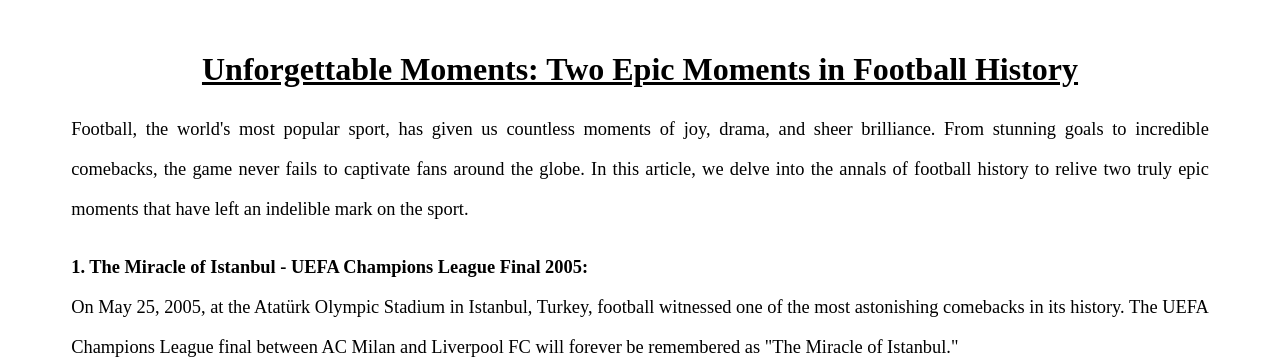
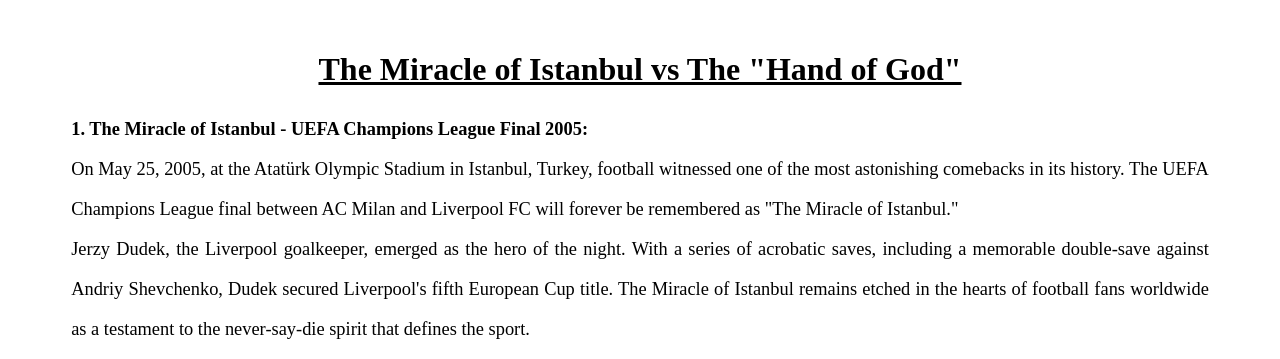
Before and after one commit to kirbylh/epic-moment-v1, a plain HTML site: page index.html in a window 1280 px wide. Shown: the top 359 px of the page. Drawn offline with Linux system fonts and the light colour scheme.

Commit message:
Add files via upload

```diff
--- a/index.html
+++ b/index.html
@@ -6,18 +6,8 @@
     </head>
     <body>
         <div id="article">
-            <h1>Unforgettable Moments: Two Epic Moments in Football History</h1>
+            <h1>The Miracle of Istanbul vs The "Hand of God"</h1>
 
-            <p>
-                Football, the world's most popular sport, has given us countless moments of joy,
-                drama, and sheer brilliance. From stunning goals to incredible comebacks, the game
-                never fails to captivate fans around the globe. In this article, we delve into the
-                annals of football history to relive two truly epic moments that have left an
-                indelible mark on the sport.
-            </p>
-            <p>
-
-            </p>
             <p>
                 <span>1. The Miracle of Istanbul - UEFA Champions League Final 2005:</span> <br>
                 On May 25, 2005, at the Atatürk Olympic Stadium in Istanbul, Turkey, football
```
